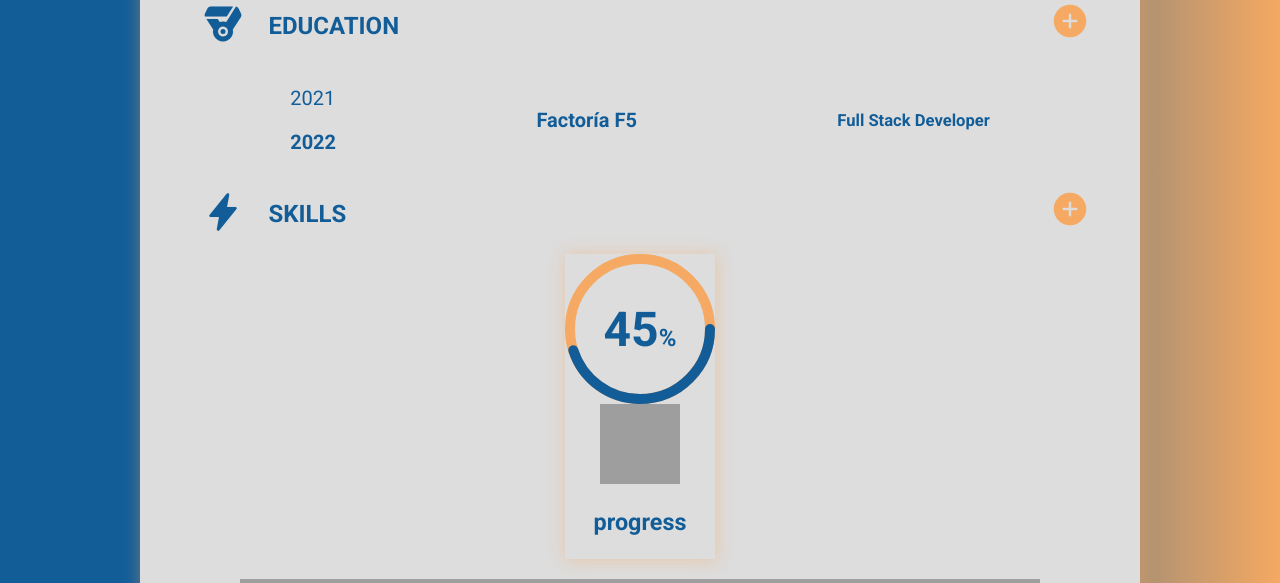
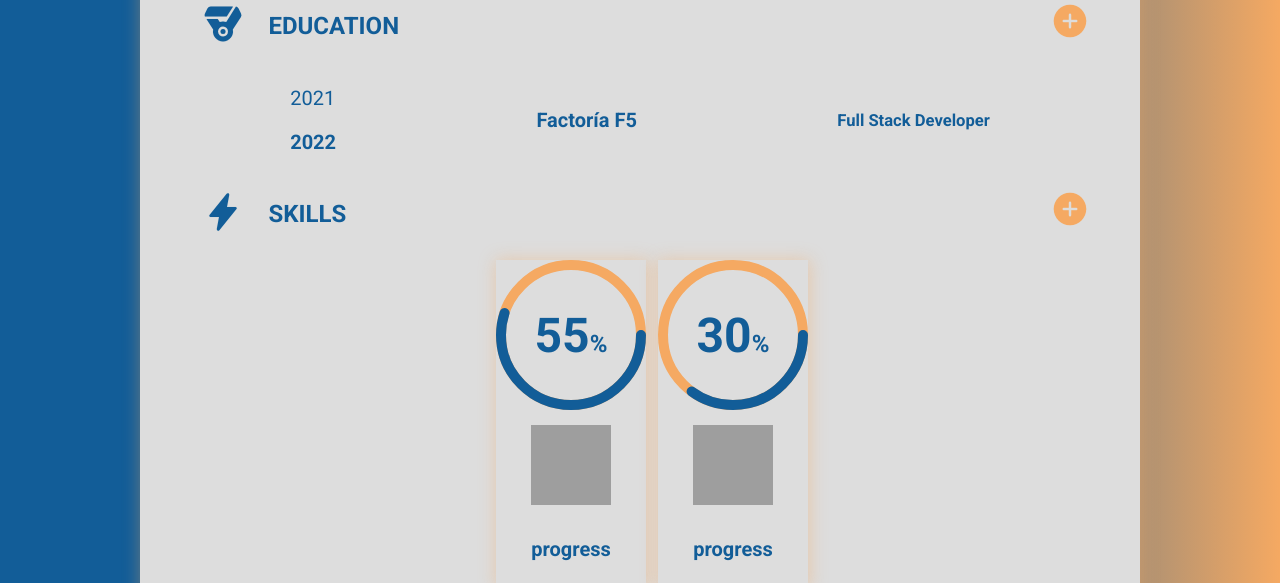
Before and after one commit to JoanRecorda/portfoliorecorda, a Node server app: page / in a window 1280 px wide. Shown: the part 339-922 px from the top of the page. Run offline with Node 20, Linux system fonts and the light colour scheme; grey boxes are pictures that could not be loaded.

Commit message:
second bar progress CSS has been included in

```diff
--- a/toBePublic/css/02main.css
+++ b/toBePublic/css/02main.css
@@ -124,31 +124,36 @@ main {
     flex-direction: row;
 }
 
-.boxHtml {
+.boxHtml,
+.boxCss {
     position: relative;
     width: 100%;
     height: 100%;
+    margin: 2%;
     display: flex;
-    justify-content: space-between;
+    justify-content: center;
     align-items: center;
     flex-direction: column;
     background: #DDDDDD;
     box-shadow: 1px 1px 16px 1px #F5A96265;
 }
 
-.boxHtml .percent {
+.boxHtml .percent,
+.boxCss .percent {
     position: relative;
     width: 150px;
     height: 150px;
 }
 
-.boxHtml .percent svg {
+.boxHtml .percent svg,
+.boxCss .percent svg {
     position: relative;
     width: 150px;
     height: 150px;
 }
 
-.boxHtml .percent svg circle {
+.boxHtml .percent svg circle,
+.boxCss .percent svg circle {
     width: 150px;
     height: 150px;
     fill: none;
@@ -166,11 +171,22 @@ main {
 }
 
 .boxHtml .percent svg circle:nth-child(2) {
-    stroke-dashoffset: calc(440 - (440 * 45) / 100);
+    stroke-dashoffset: calc(440 - (440 * 55) / 100);
     stroke: #125D98;
 }
 
-.boxHtml .percent .number {
+.boxCss .percent svg circle:nth-child(1) {
+    stroke-dashoffset: 0;
+    stroke: #F5A962;
+}
+
+.boxCss .percent svg circle:nth-child(2) {
+    stroke-dashoffset: calc(440 - (440 * 35) / 100);
+    stroke: #125D98;
+}
+
+.boxHtml .percent .number,
+.boxCss .percent .number {
     position: absolute;
     top: 0;
     left: 0;
@@ -182,12 +198,19 @@ main {
     color: #125D98;
 }
 
-.boxHtml .percent .number h4 {
+.boxHtml .percent .number h4,
+.boxCss .percent .number h4 {
     font-size: 48px;
 }
 
-.boxHtml .percent .number span {
+.boxHtml .percent .number span,
+.boxCss .percent .number span {
     font-size: 24px;
+}
+
+.boxHtml img,
+.boxCss img {
+    margin: 15px 0 0 0;
 }
 
 .skillsGitWaka {
--- a/views/index.hbs
+++ b/views/index.hbs
@@ -113,6 +113,8 @@
             </div>
             <div class="skillsContent">
                 <div class="skillsBars">
+
+
                     <div class="boxHtml">
                         <div class="percent">
                             <svg>
@@ -120,12 +122,33 @@
                                 <circle cx="70" cy="70" r="70"></circle>
                             </svg>
                             <div class="number">
-                                <h4>45<span>%</span></h4>
+                                <h4>55<span>%</span></h4>
                             </div>
                         </div>
-                        <img src="https://raw.githubusercontent.com/devicons/devicon/master/icons/html5/html5-original-wordmark.svg" alt="html5" width="80" height="80"/>
-                        <a href=""></a><h3>progress</h3>
+                        <a href="https://html.spec.whatwg.org/" target="_blank">
+                            <img src="https://raw.githubusercontent.com/devicons/devicon/master/icons/html5/html5-original-wordmark.svg" alt="html5" width="80" height="80"/>
+                        </a>
+                        <h4>progress</h4>
                     </div>
+
+
+                    <div class="boxCss">
+                        <div class="percent">
+                            <svg>
+                                <circle cx="70" cy="70" r="70"></circle>
+                                <circle cx="70" cy="70" r="70"></circle>
+                            </svg>
+                            <div class="number">
+                                <h4>30<span>%</span></h4>
+                            </div>
+                        </div>
+                        <a href="https://www.w3schools.com/css/" target="_blank">
+                            <img src="https://raw.githubusercontent.com/devicons/devicon/master/icons/css3/css3-original-wordmark.svg" alt="css3" width="80" height="80"/>
+                        </a>
+                        <h4>progress</h4>
+                    </div>
+
+
                 </div>
                 <div class="skillsGitWaka">
                     <p><img align="left" src="https://github-readme-stats.vercel.app/api/top-langs?username=joanrecorda&show_icons=true&locale=en&layout=compact" alt="joanrecorda" /></p>
```
